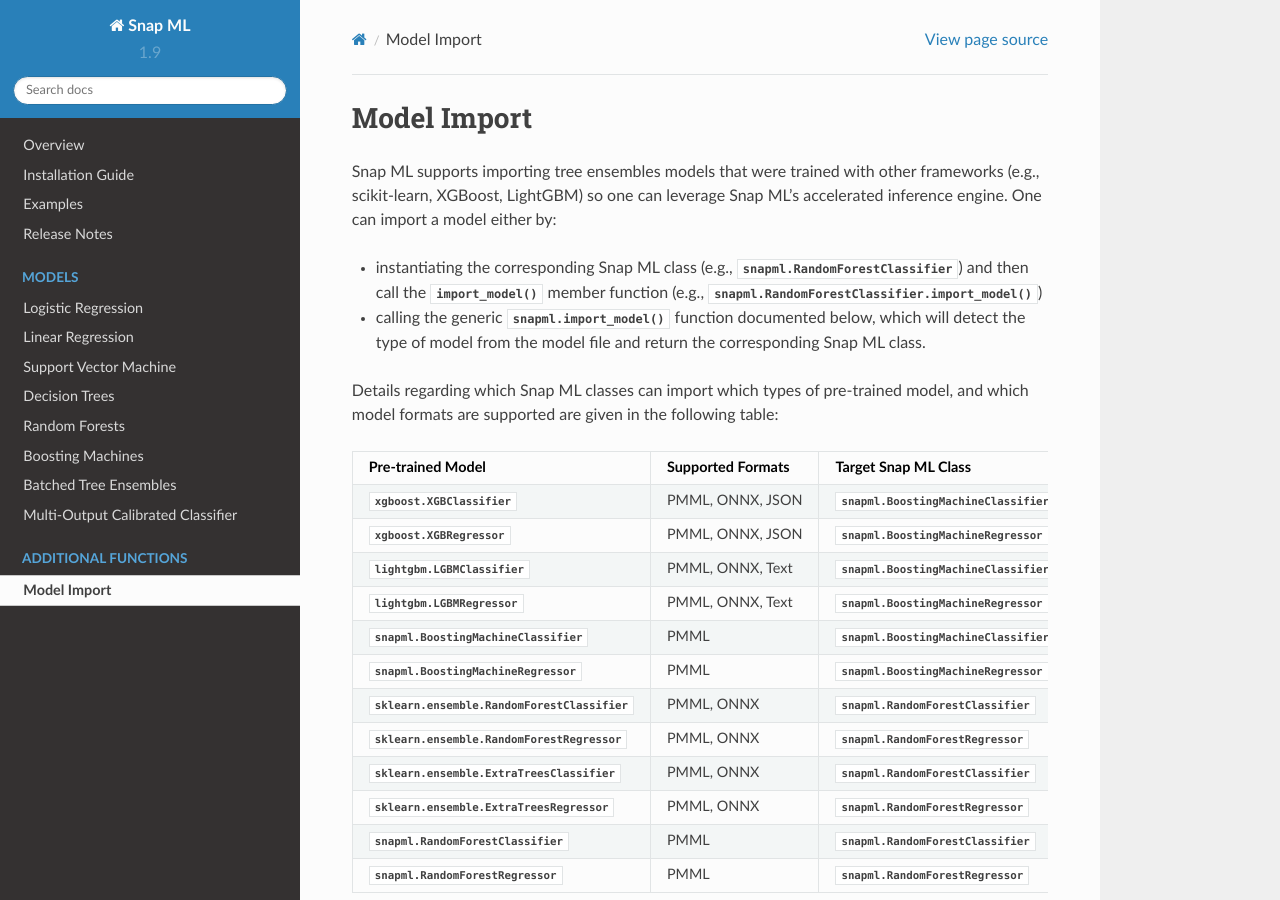
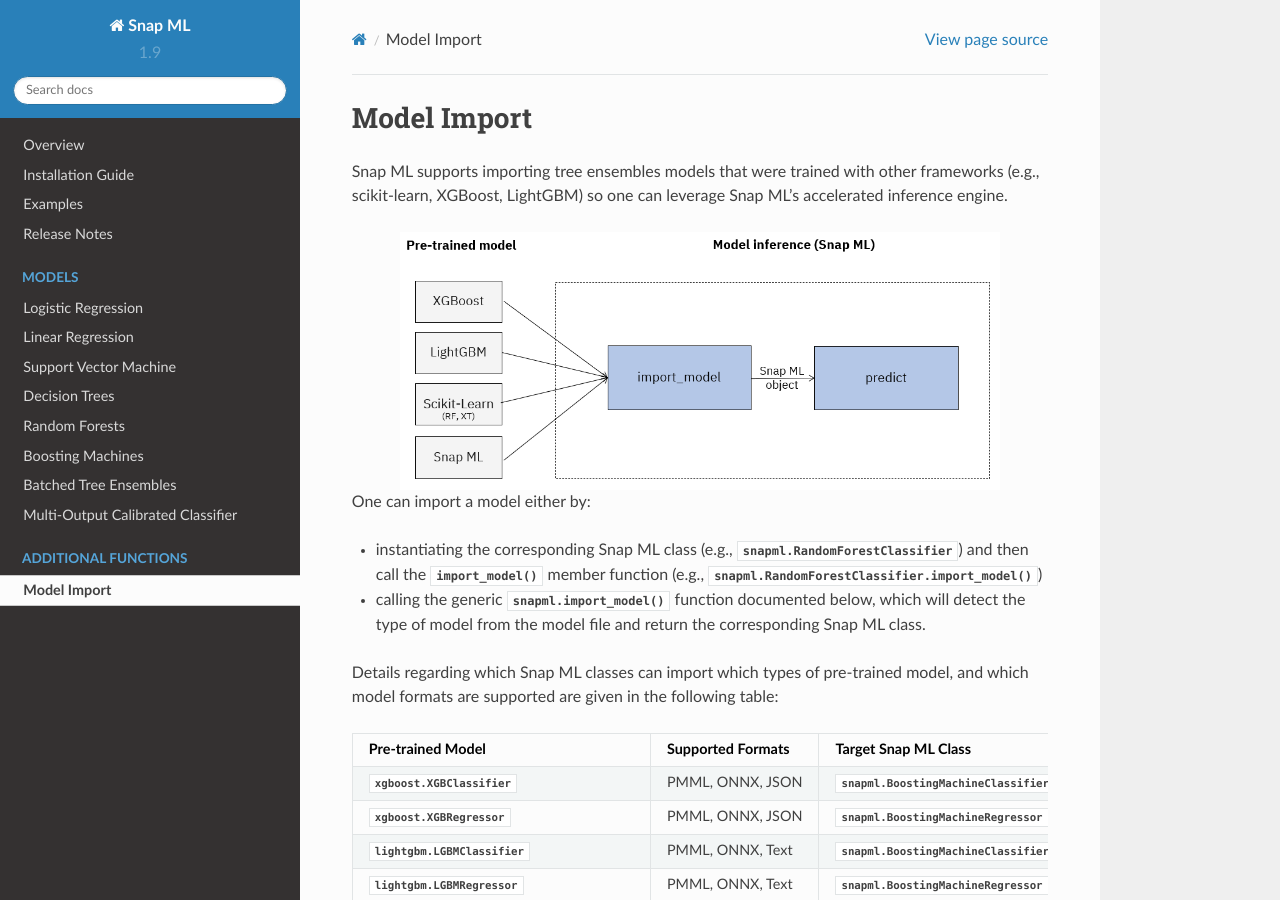
Before and after one commit to andreea-anghel/snapml-docs, a Sphinx documentation site: the page built from docs/source/model_import.rst, in a window 1280 px wide and 900 px high. Built offline with Sphinx 7.4.7 and the Read the Docs theme 2.0.0, drawn with Linux system fonts in a browser that asks for light colours.

Commit message:
Added image
Signed-off-by: Thomas Parnell <tpa@zurich.ibm.com>

```diff
--- a/docs/source/model_import.rst
+++ b/docs/source/model_import.rst
@@ -2,6 +2,14 @@
 ============
 
 Snap ML supports importing tree ensembles models that were trained with other frameworks (e.g., scikit-learn, XGBoost, LightGBM) so one can leverage Snap ML's accelerated inference engine.
+
+
+.. image:: model-import.png
+  :width: 600
+  :align: center
+  :alt: Model Import Flow
+
+
 One can import a model either by:
 
 * instantiating the corresponding Snap ML class (e.g., :class:`snapml.RandomForestClassifier`) and then call the :func:`import_model` member function (e.g., :func:`snapml.RandomForestClassifier.import_model`)
```
Also changed, not shown: docs/source/model-import.png (added).
